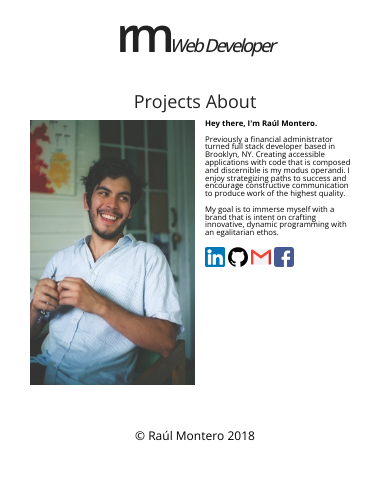
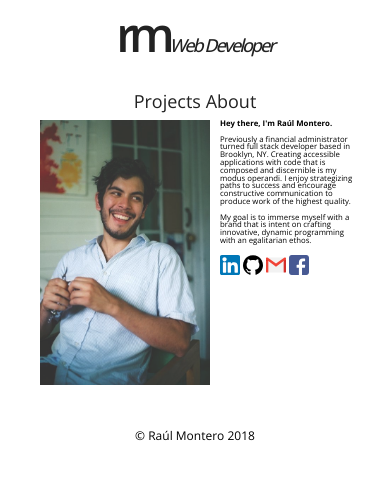
Before and after one commit to brooklynbodega/Portfolio-V2, a React (Create React App) app: page /about in a window 390 px wide. Shown: the top 480 px of the page. Built offline with nearby package versions, Linux system fonts and the light colour scheme.

Commit message:
photo resizing

```diff
--- a/src/App.css
+++ b/src/App.css
@@ -608,12 +608,12 @@ font-size: 0.75em;
   }
 
   .photo {
-    padding: 0px 10px;
+    padding: 0px 10px 0px 20px;
   }
 
   .photo > img {
     height: 265px;
-    width: 165px;
+    width: 170px;
     transition: 1s ease-in;
   }
 
@@ -621,9 +621,6 @@ font-size: 0.75em;
     height: 100%;
     line-height: 1.1em;
     /* transition: 0.4s ease-in; */
-  }
-
-  .bio-text {
   }
 
   .social-links img {
```
